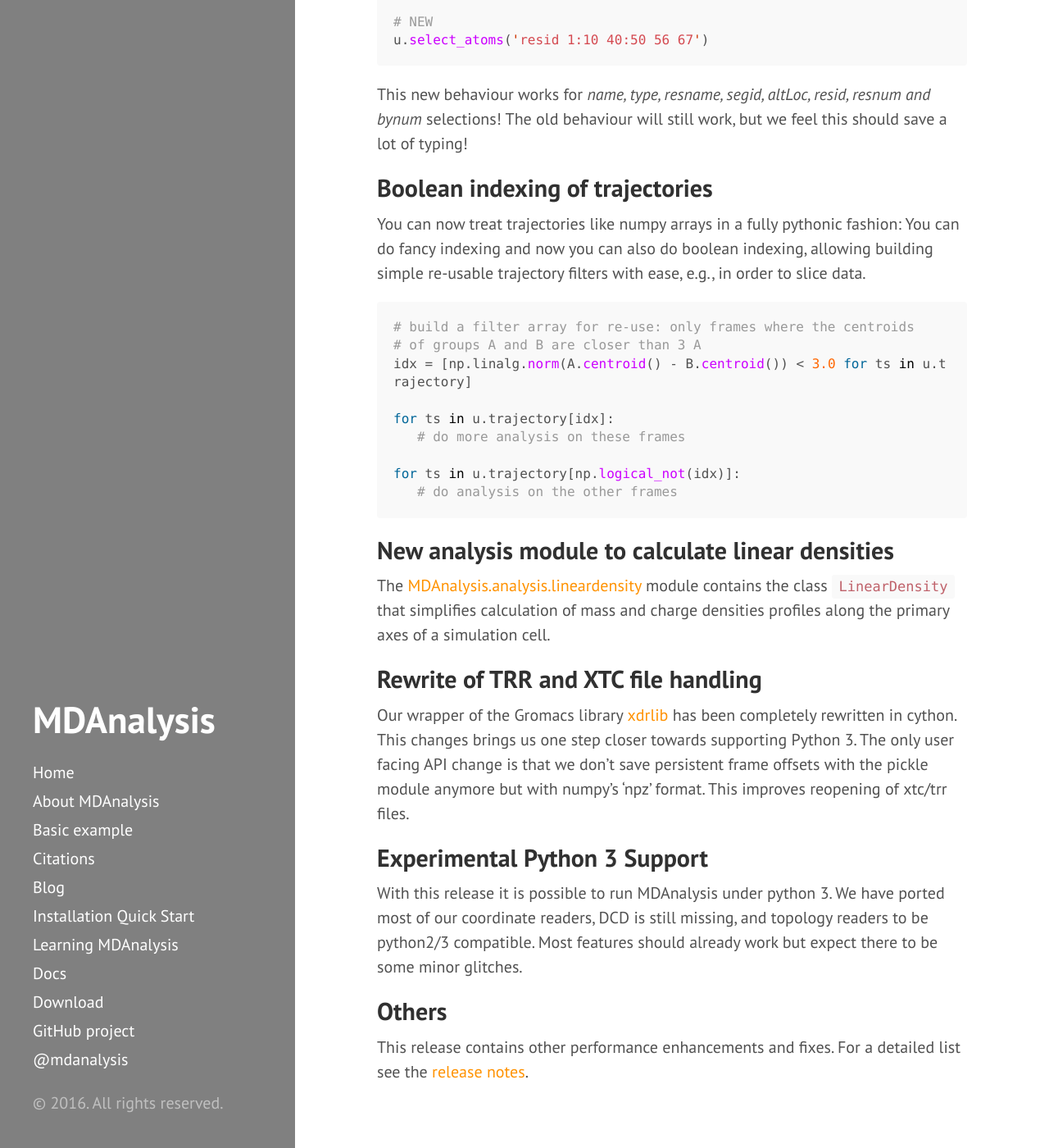
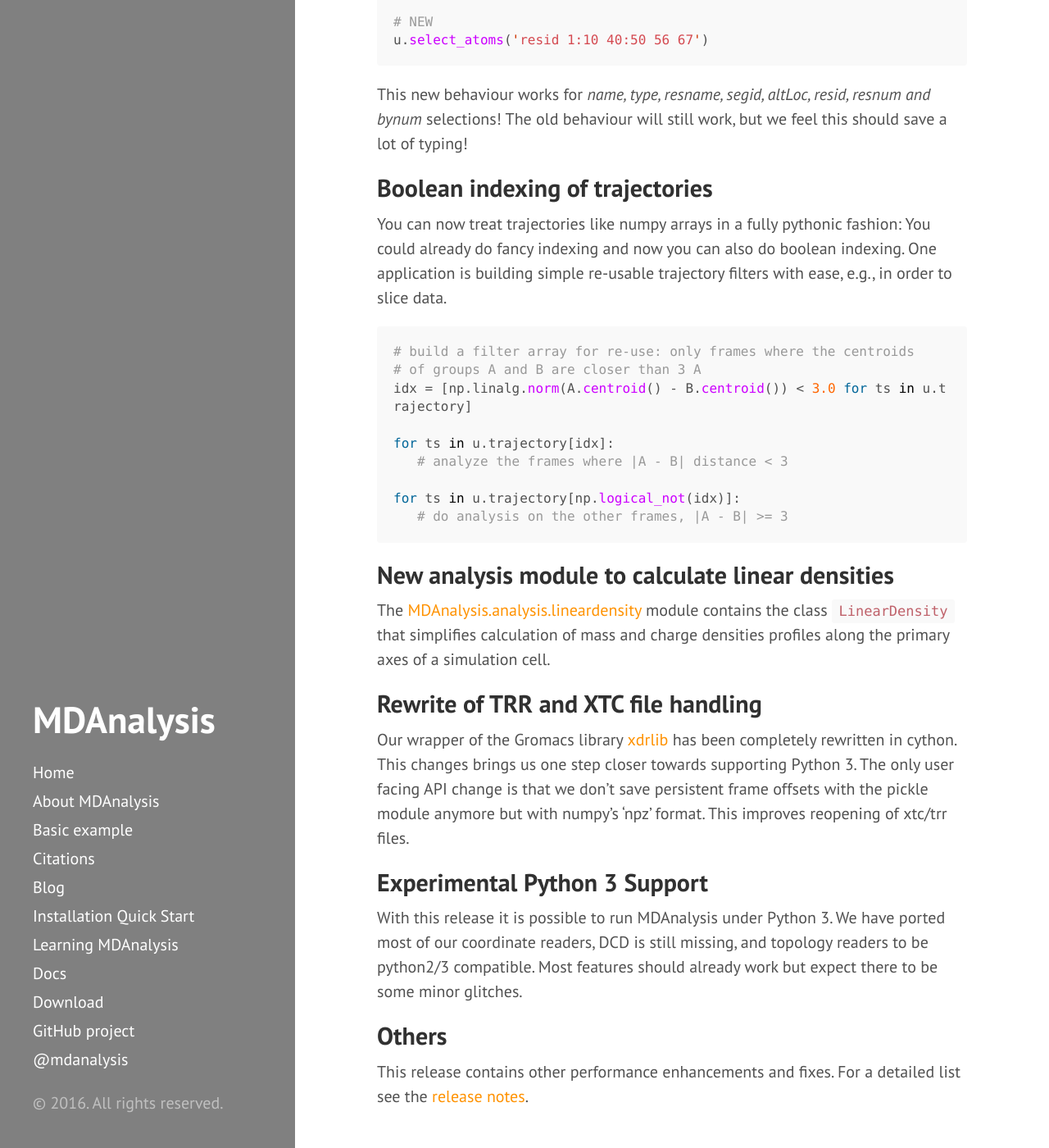
Before and after one commit to MDAnalysis/MDAnalysis.github.io, a Jekyll site: the page built from _posts/2016-02-28-release-0.14.0.md, in a window 1280 px wide and 1400 px high, scrolled down 1157 px. Shown: the whole window at 82% size. Built offline with Jekyll 4.4.1, drawn with Linux system fonts in a browser that asks for light colours; Markdown is read by kramdown in place of the engine named in the settings; some of the changed text lies outside the part shown.

Commit message:
minor language fixes

````diff
--- a/_posts/2016-02-28-release-0.14.0.md
+++ b/_posts/2016-02-28-release-0.14.0.md
@@ -14,7 +14,7 @@ You can upgrade with `pip install --upgrade MDAnalysis`
 
 # Noticable Changes
 
-## Implicit OR in selections
+## Implicit *OR* in selections
 
 Many long selection strings used in select_atoms have been simplified through
 allowing implicit *OR* in the arguments.  For example to select all atoms
@@ -53,8 +53,8 @@ but we feel this should save a lot of typing!
 
 ## Boolean indexing of trajectories
 You can now treat trajectories like numpy arrays in a fully pythonic fashion:
-You can do fancy indexing and now you can also do boolean indexing, allowing
-building simple re-usable trajectory filters with ease, e.g., in order to slice
+You could already do fancy indexing and now you can also do boolean indexing. One application
+is building simple re-usable trajectory filters with ease, e.g., in order to slice
 data.
 
 ```python
@@ -63,10 +63,10 @@ data.
 idx = [np.linalg.norm(A.centroid() - B.centroid()) < 3.0 for ts in u.trajectory]
 
 for ts in u.trajectory[idx]:
-   # do more analysis on these frames
+   # analyze the frames where |A - B| distance < 3
 
 for ts in u.trajectory[np.logical_not(idx)]:
-   # do analysis on the other frames
+   # do analysis on the other frames, |A - B| >= 3
 ```
 
 ## New analysis module to calculate linear densities
@@ -86,7 +86,7 @@ with numpy's 'npz' format. This improves reopening of xtc/trr files.
 
 ## Experimental Python 3 Support
 
-With this release it is possible to run MDAnalysis under python 3. We have
+With this release it is possible to run MDAnalysis under Python 3. We have
 ported most of our coordinate readers, DCD is still missing, and topology
 readers to be python2/3 compatible. Most features should already work but expect
 there to be some minor glitches.
````
